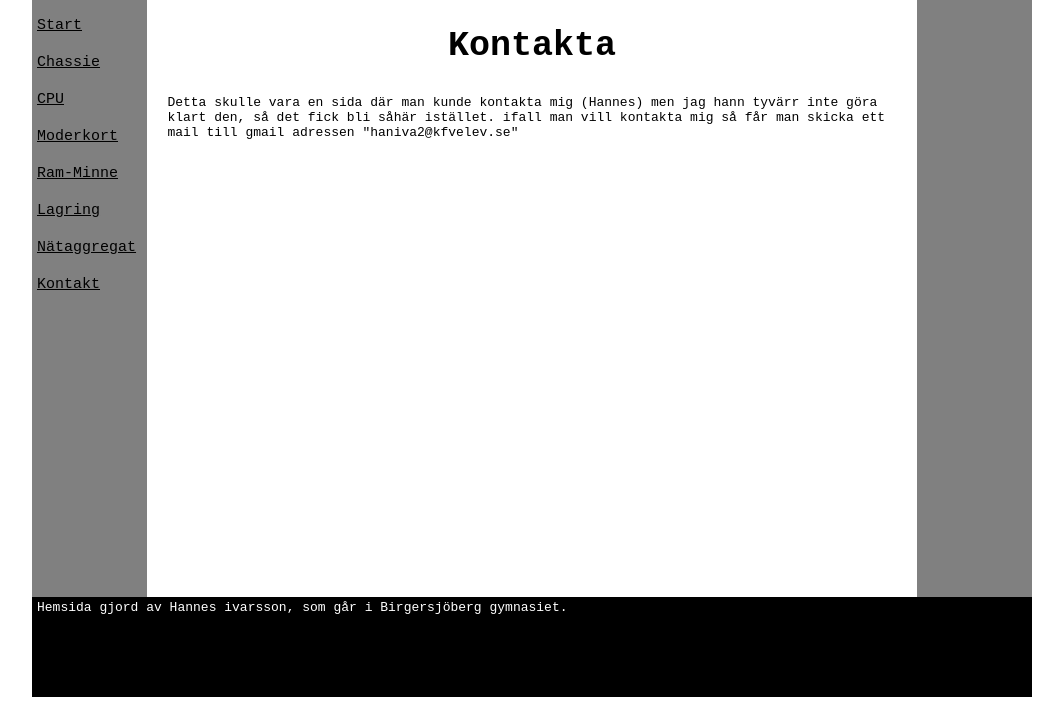
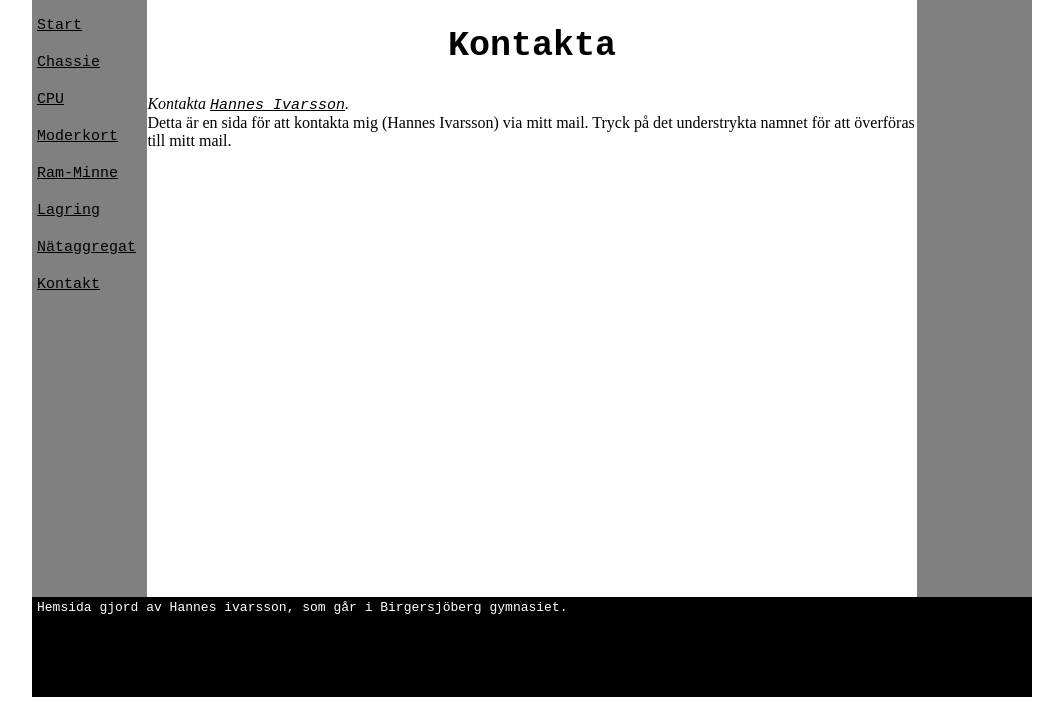
Before and after one commit to Skrikopanik/Skrikopanik, a plain HTML site: page kontakta.html in a window 1280 px wide. Shown: the part 137-842 px from the top of the page, without its empty margins (108-1171 px from the left). Drawn offline with Linux system fonts and the light colour scheme.

Commit message:
Ny ny Klar

```diff
--- a/kontakta.html
+++ b/kontakta.html
@@ -44,8 +44,13 @@
 
     <main>
         <h2> <center> Kontakta </center> </h2>
-      <p> Detta skulle vara en sida där man kunde kontakta mig (Hannes) men jag hann tyvärr inte göra klart den, så det fick bli såhär istället.
-      ifall man vill kontakta mig så får man skicka ett mail till gmail adressen "haniva2@kfvelev.se" </p>
+      <p> <address>
+Kontakta <a href="mailto:haniva2@kfvelev.se">Hannes Ivarsson</a>.
+
+</address>
+Detta är en sida för att kontakta mig (Hannes Ivarsson) via mitt mail.
+Tryck på det understrykta namnet för att överföras till mitt mail.
+ </p>
     </main>
     <aside>
 
```
